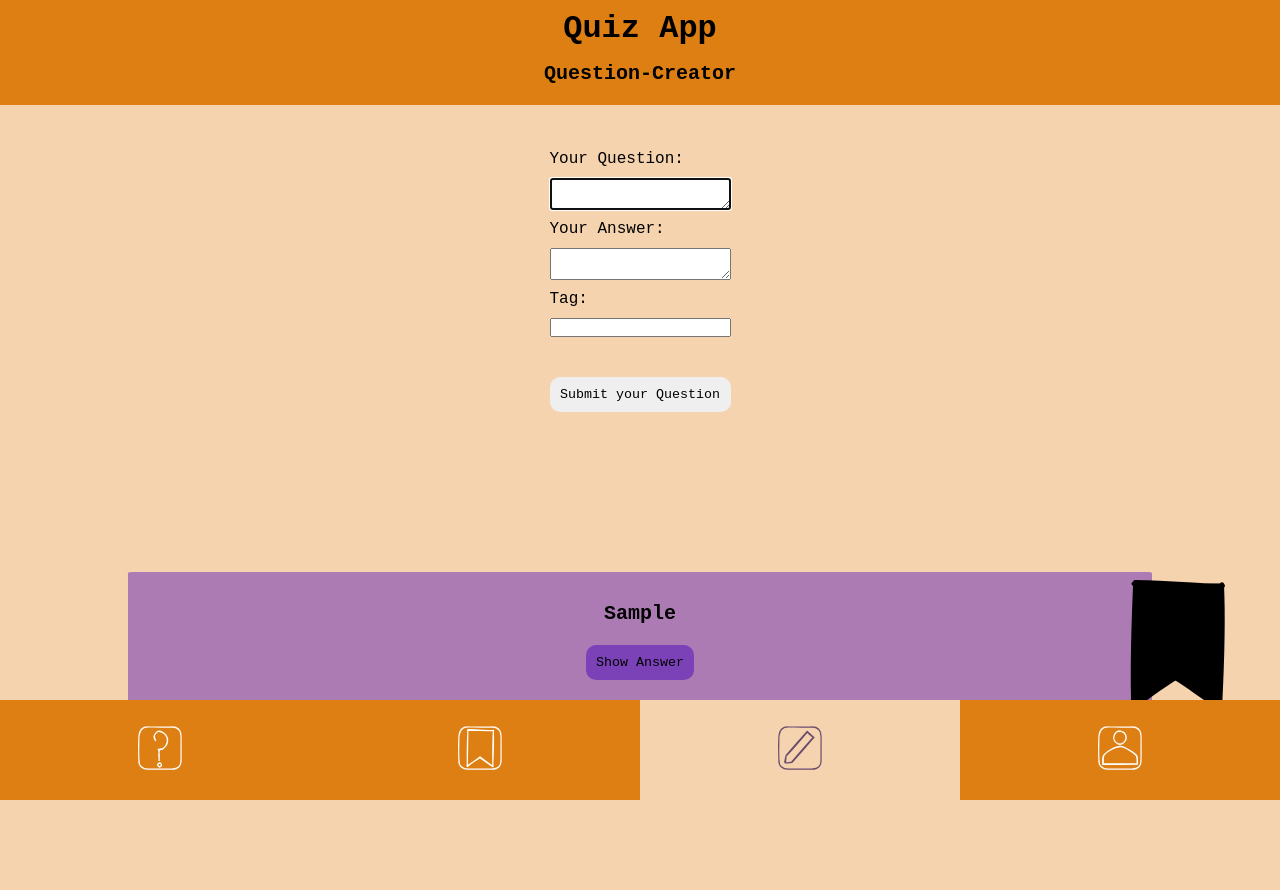
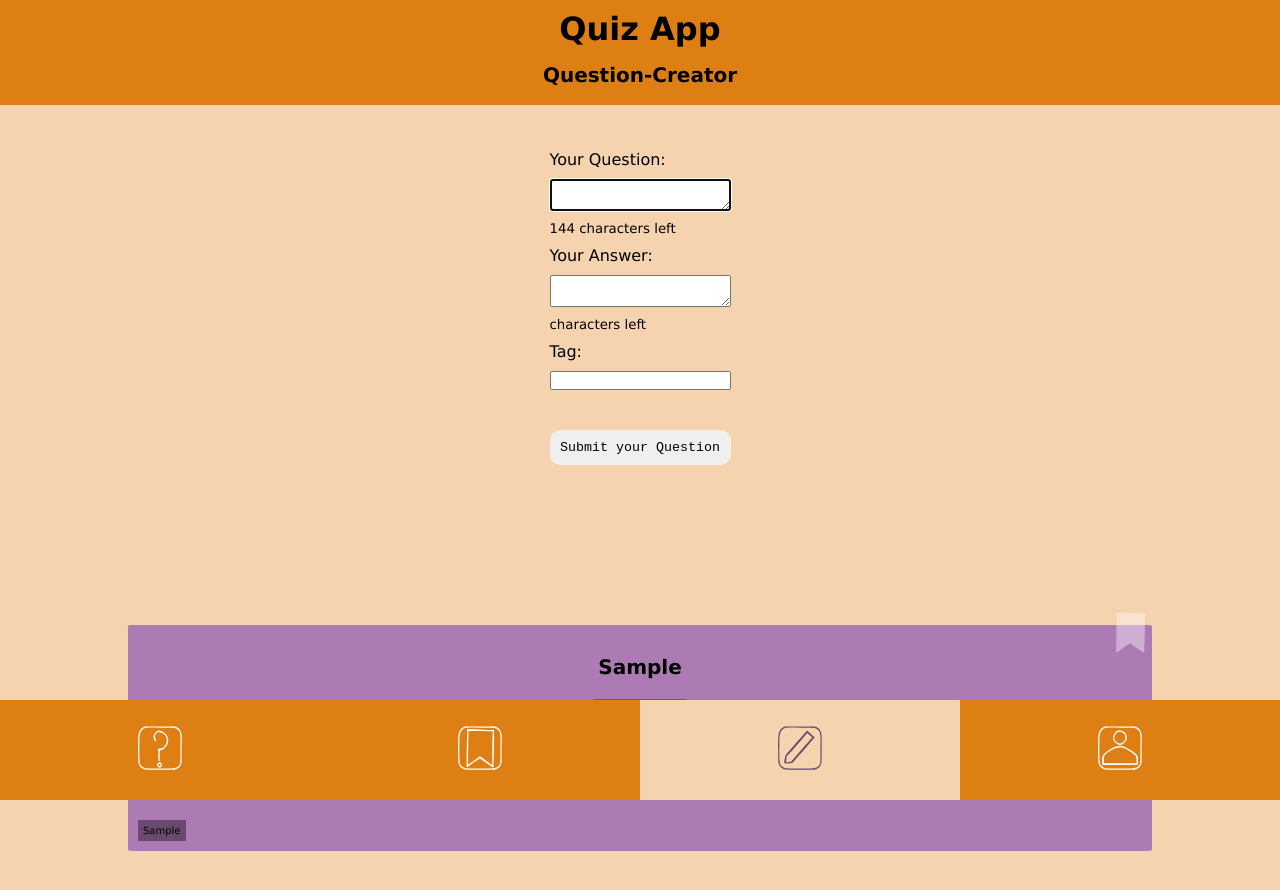
Before and after one commit to tejue/quizz-app, a plain HTML site: page form.html in a window 1280 px wide. Both pictures are taken after typing "Sample", "Sample", "Sample" into the empty fields and a click on the button "Submit your Question". Drawn offline with Linux system fonts and the light colour scheme.

Commit message:
add first part of character-count on form-site

```diff
--- a/form.html
+++ b/form.html
@@ -20,17 +20,18 @@
           id="new-question"
           name="question"
           maxlength="150"
-          data-js="newQuestion"
+          data-js="form-textinput"
           required
         ></textarea>
+        <small><span data-js="characters-left"></span> characters left</small>
         <label for="new-answer">Your Answer:</label>
         <textarea
           id="new-answer"
           name="answer"
-          maxlength="150"
-          data-js="length-calculator new-answer"
+          data-js="form-textinput"
           required
         ></textarea>
+        <small><span data-js="characters-left"></span> characters left</small>
         <label for="new-tag">Tag:</label>
         <input id="new-tag" type="text" name="tag" required />
         <button type="submit" class="button__submit" data-js="submit">
--- a/global.css
+++ b/global.css
@@ -31,8 +31,8 @@
 }
 
 body {
-  font-family: "Courier New", Courier, monospace, "Trebuchet MS",
-    "Lucida Sans Unicode", "Lucida Grande", "Lucida Sans", Arial, sans-serif;
+  font-family: "Lucida Sans", "Lucida Sans Regular", "Lucida Grande",
+    "Lucida Sans Unicode", Geneva, Verdana, sans-serif;
   background-color: var(--color-background);
 }
 
--- a/js/form.js
+++ b/js/form.js
@@ -19,7 +19,7 @@ form.addEventListener("submit", (event) => {
 
   buttonBookmark.classList.add("questioncard__bookmark-icon-button");
 
-  bookmarkIcon.classList.add("questioncard__bookmark-icon--dark");
+  bookmarkIcon.classList.add("questioncard__bookmark-icon");
   bookmarkIcon.setAttribute(
     "src",
     "./assets/images/bookmark-dark-filled-excali.svg"
@@ -50,3 +50,17 @@ form.addEventListener("submit", (event) => {
   event.target.reset();
   event.target.elements.question.focus();
 });
+
+const formTextinput = document.querySelector('[data-js="form-textinput"]');
+const charactersLeft = document.querySelector('[data-js="characters-left"]');
+const maxLength = formTextinput.getAttribute("maxlength");
+
+const updateCharactersLeft = (value) => {
+  charactersLeft.innerText = value;
+};
+
+updateCharactersLeft(maxLength);
+
+formTextinput.addEventListener("input", () => {
+  updateCharactersLeft(maxLength - formTextinput.value.length);
+});
```
